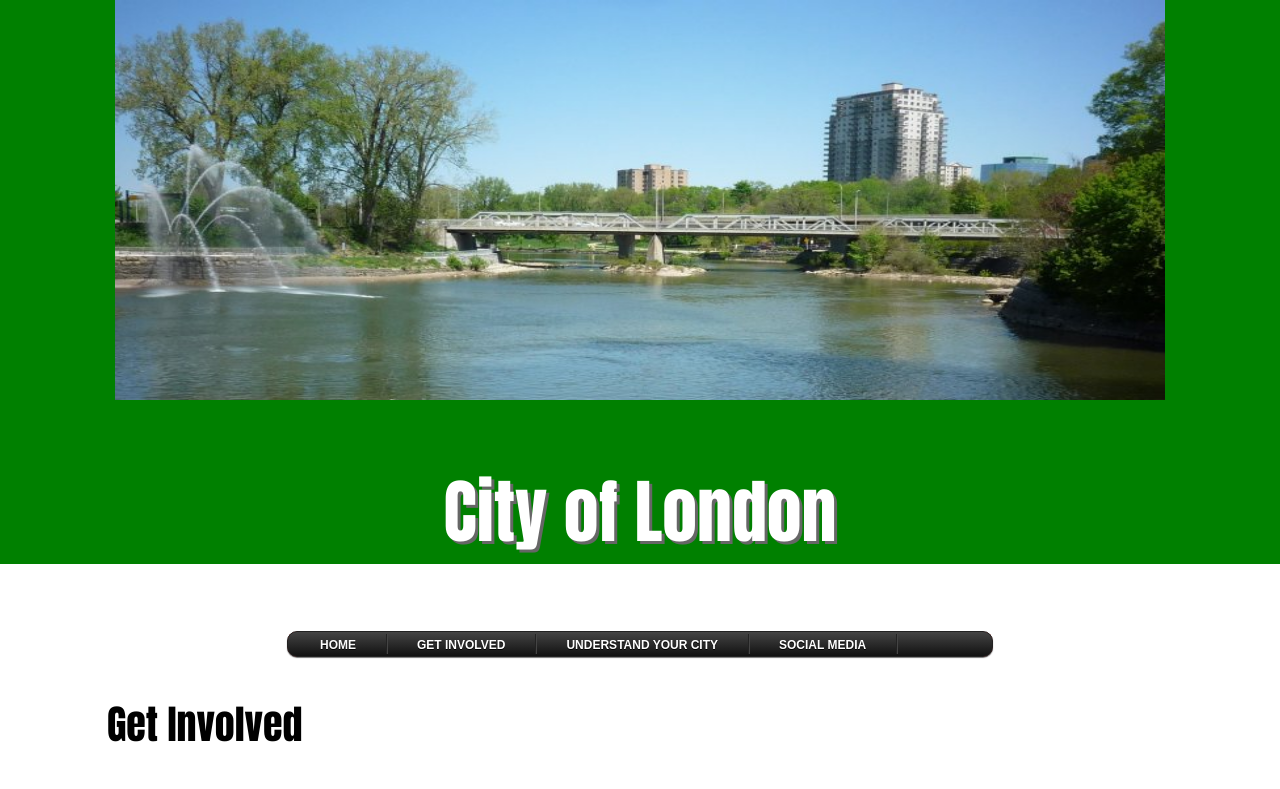
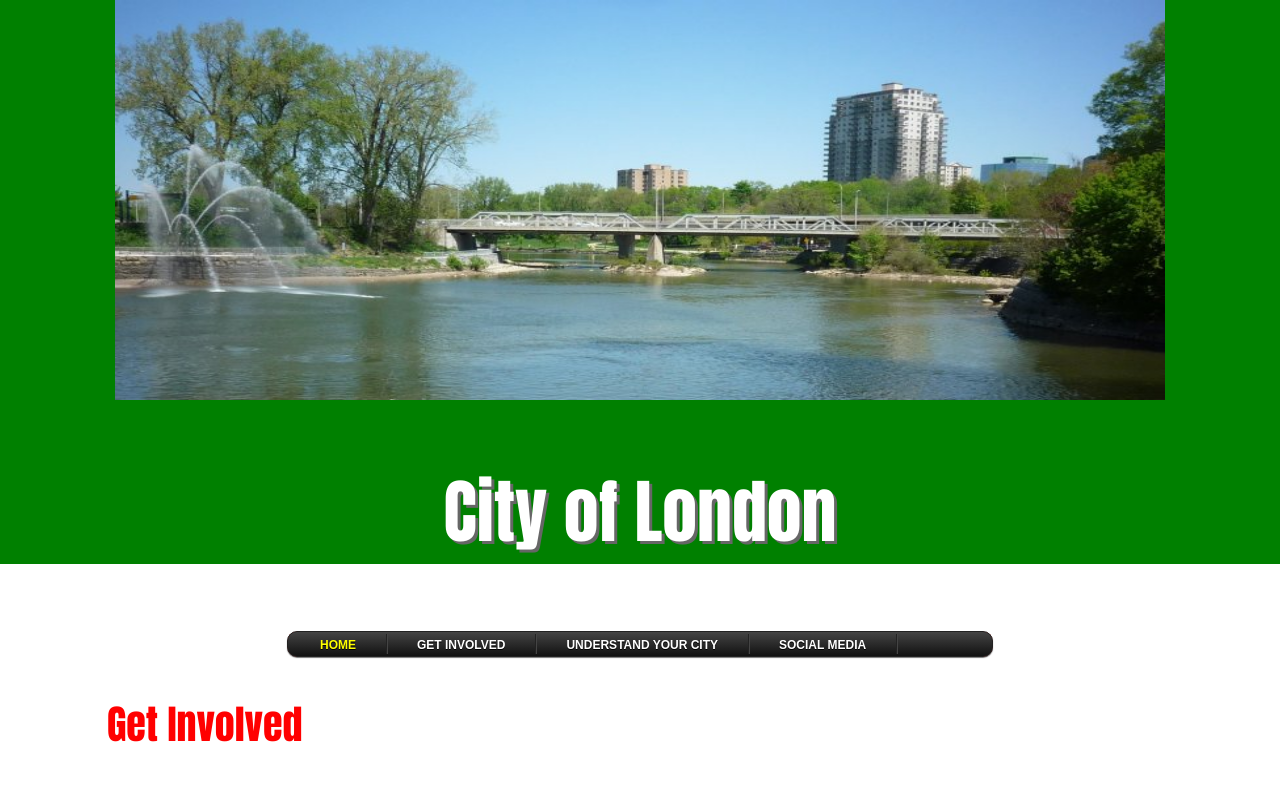
Before and after one commit to bdoyley/CityofLondon, a plain HTML site: page index.html in a window 1280 px wide. In both pictures the pointer is over the link "HOME". Shown: the top 789 px of the page. Drawn offline with Linux system fonts and the light colour scheme.

Commit message:
Selector updates

```diff
--- a/css/layout.css
+++ b/css/layout.css
@@ -21,7 +21,7 @@ header {
 
 #wrap > h1 {
 	font: 40px/2 Impact, sans-serif;
-	color: black;
+	color: red;
 	padding-left: 1%;
 }
 
@@ -81,7 +81,7 @@ h2 {
 }
 
 #menu li:hover > a {
-    color: #fafafa;
+    color: yellow;
 }
 
 /* Handle the animation of the submenus */
@@ -105,7 +105,7 @@ h2 {
 #menu li:hover > ul {
     opacity: 1;
     visibility: visible;
-    margin: 0;
+    margin: 25px;
 }
 
 #menu ul ul {
```
